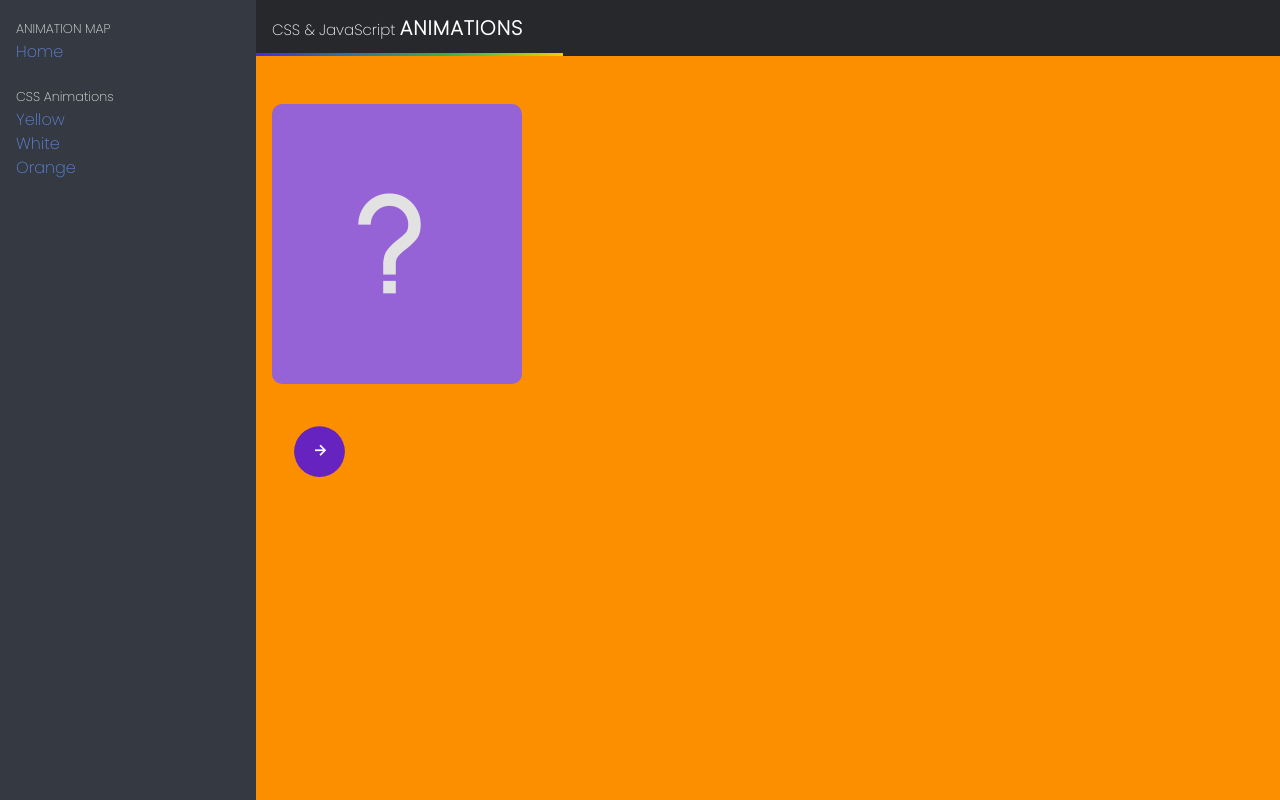
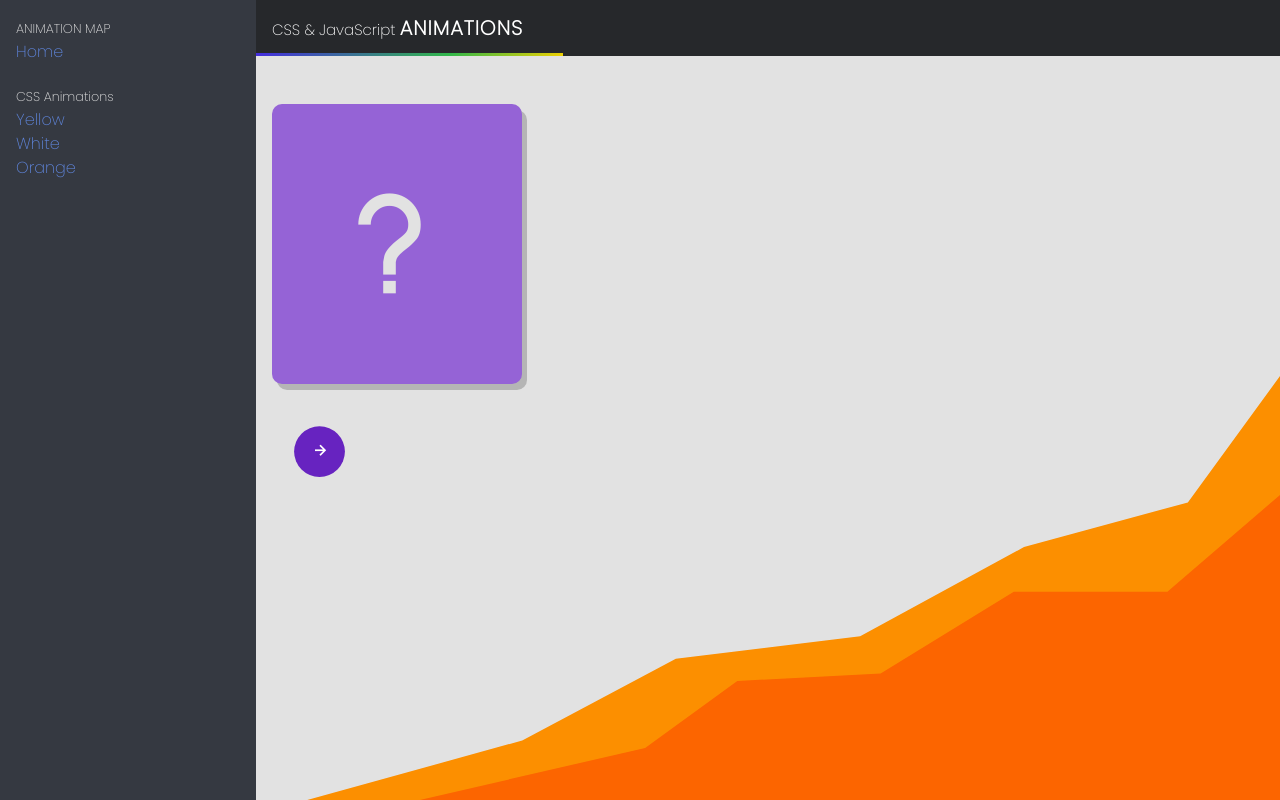
Before and after one commit to caomei1806/css-js-animations, a React (Create React App) app: page /orange in a window 1280 px wide. Built offline with nearby package versions, Linux system fonts and the light colour scheme.

Commit message:
:star2: Visual aesthetic improved :clipboard:

```diff
--- a/src/App.scss
+++ b/src/App.scss
@@ -72,11 +72,32 @@
 			height: calc(100% - 56px);
 		}
 		.yellow-screen {
-			background-color: #ffce00;
 			padding: 30px 0;
 			display: flex;
 			align-items: center;
 			flex-direction: column;
+			color: #e2e2e2;
+			.bg {
+				position: absolute;
+				width: 100%;
+				height: 100%;
+				top: 0;
+				left: 0;
+				&:nth-child(1) {
+					clip-path: polygon(100% 78%, 40% 100%, 100% 100%);
+					background-color: rgb(255, 174, 0);
+					z-index: 4;
+				}
+				&:nth-child(2) {
+					clip-path: polygon(100% 68%, 31% 100%, 100% 100%);
+					background-color: rgb(255, 208, 0);
+					z-index: 3;
+				}
+				&:nth-child(3) {
+					clip-path: polygon(100% 62%, 21% 100%, 100% 100%);
+					background-color: rgb(255, 225, 90);
+				}
+			}
 
 			h1 {
 				width: 150px;
@@ -97,17 +118,18 @@
 				text-transform: uppercase;
 				line-height: 40px;
 				border-radius: 0;
+				color: black;
 				border: 2px solid #26282b;
 				box-shadow: none;
-
-				background-image: linear-gradient(to right, #26282b 50%, transparent 50%);
+				background-color: rgb(255, 208, 0);
 				background-position: 100% 0%;
 				background-size: 200% 100%;
-				transition: 0.5s;
+				transition: all 0.5s;
 
 				&:hover {
+					background-position: 0% 50%;
+					background-image: linear-gradient(to right, #26282b 50%, transparent 50%);
 					color: #e3e3e3;
-					background-position: 0% 50%;
 					box-shadow: 3px 3px rgba($color: #000000, $alpha: 0.25);
 				}
 			}
@@ -246,9 +268,26 @@
 			}
 		}
 		.orange-screen {
-			background-color: rgb(252, 143, 0);
+			background-color: #e2e2e2;
 			padding: 3rem 1rem;
+			position: relative;
 
+			.bg-back,
+			.bg-front {
+				position: absolute;
+				width: 100%;
+				height: 100%;
+				top: 0;
+				left: 0;
+			}
+			.bg-back {
+				clip-path: polygon(100% 43%, 91% 60%, 75% 66%, 59% 78%, 41% 81%, 26% 92%, 5% 100%, 100% 100%);
+				background-color: rgb(252, 143, 0);
+			}
+			.bg-front {
+				clip-path: polygon(100% 59%, 89% 72%, 74% 72%, 61% 83%, 47% 84%, 38% 93%, 16% 100%, 100% 100%);
+				background-color: rgb(252, 101, 0);
+			}
 			.slide-card-circle,
 			.slide-card-linear {
 				width: 250px;
@@ -260,6 +299,7 @@
 			}
 			.slide-card-linear {
 				background-color: rgb(149, 99, 214);
+				box-shadow: 5px 6px rgba($color: #000000, $alpha: 0.2);
 				i {
 					position: absolute;
 					font-size: 150px;
@@ -269,6 +309,7 @@
 				.inner {
 					width: 100%;
 					background-color: white;
+
 					border-radius: 10px;
 					clip-path: inset(0% 0% 0% 100%);
 					transition: all 0.5s ease-in-out;
@@ -283,10 +324,11 @@
 				background-color: rgb(103, 35, 192);
 				padding: 0rem 1rem 1rem 1rem;
 				clip-path: circle(10% at 19% 20%);
-
+				box-shadow: 5px 6px rgba($color: #000000, $alpha: 0.2);
+				color: rgb(14, 14, 14);
 				&:hover {
 					clip-path: circle(75%);
-					background-color: rgb(21, 124, 116);
+					background-color: #e2e2e2;
 				}
 				&:hover span {
 					opacity: 0;
--- a/src/componenets/Orange.tsx
+++ b/src/componenets/Orange.tsx
@@ -3,6 +3,8 @@ import React from "react";
 export const Orange = () => {
   return (
     <div className="orange-screen">
+      <div className="bg-back"></div>
+      <div className="bg-front"></div>
       <div className="slide-card-linear mb-3">
         <i className="bx bx-question-mark"></i>
         <div className="inner">
--- a/src/componenets/Yellow.tsx
+++ b/src/componenets/Yellow.tsx
@@ -3,7 +3,10 @@ import React from "react";
 export const Yellow = () => {
   return (
     <div className="yellow-screen">
-      <h1>Yellow</h1>
+      <div className="bg"></div>
+      <div className="bg"></div>
+      <div className="bg"></div>
+      <h1 className="mt-5">Yellow</h1>
       <p>
         Lorem ipsum dolor sit amet consectetur adipisicing elit. Nesciunt
         eligendi totam minima, cumque, quaerat sunt maxime quae consequuntur, ad
```
